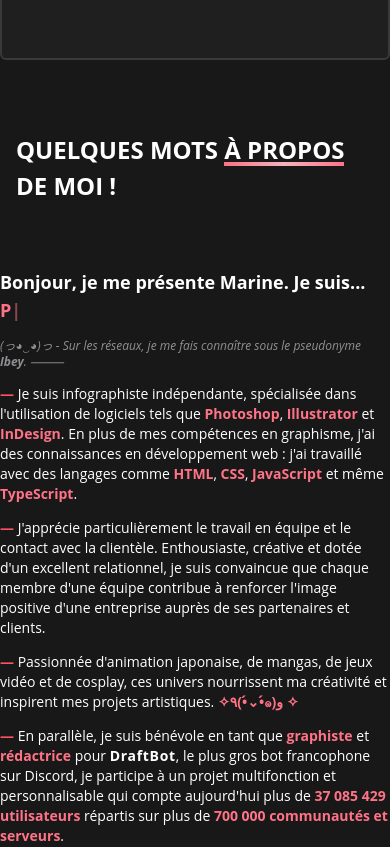
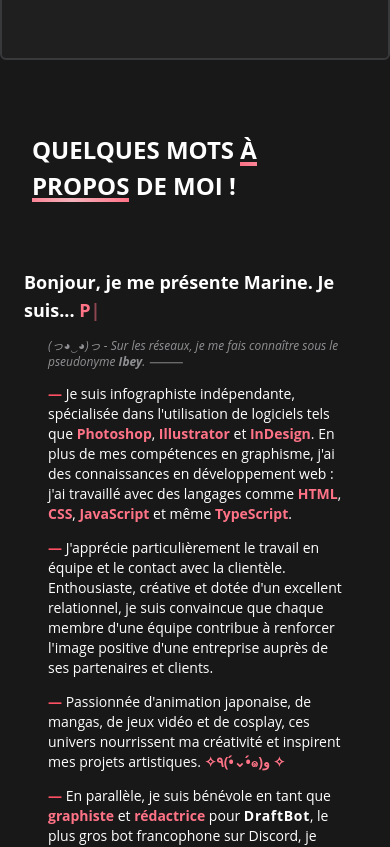
Before and after one commit to IIbey/CV_Marine, a Nuxt app: page / in a window 390 px wide. Shown: the part 860-1707 px from the top of the page. Built offline with nearby package versions, Linux system fonts and the light colour scheme.

Commit message:
Ajout de padding pour les sections texte et amélioration de l'espacement des titres sur la page d'accueil.

```diff
--- a/pages/index.vue
+++ b/pages/index.vue
@@ -138,6 +138,7 @@
     }
     .mx-80 {
         margin: 0;
+        padding: 0 1.5rem;
     }
     .text-3xl {
         font-size: 1.5rem;
@@ -151,6 +152,16 @@
 
     .social-icon-container {
         margin: 0 0.5rem;
+    }
+
+    /* Ajout de padding pour les sections texte */
+    #paragraphe-bio {
+        padding: 0 1.5rem;
+    }
+
+    /* Assurer que les titres ont assez d'espace */
+    h2 {
+        padding: 0 1rem;
     }
 }
 
```
